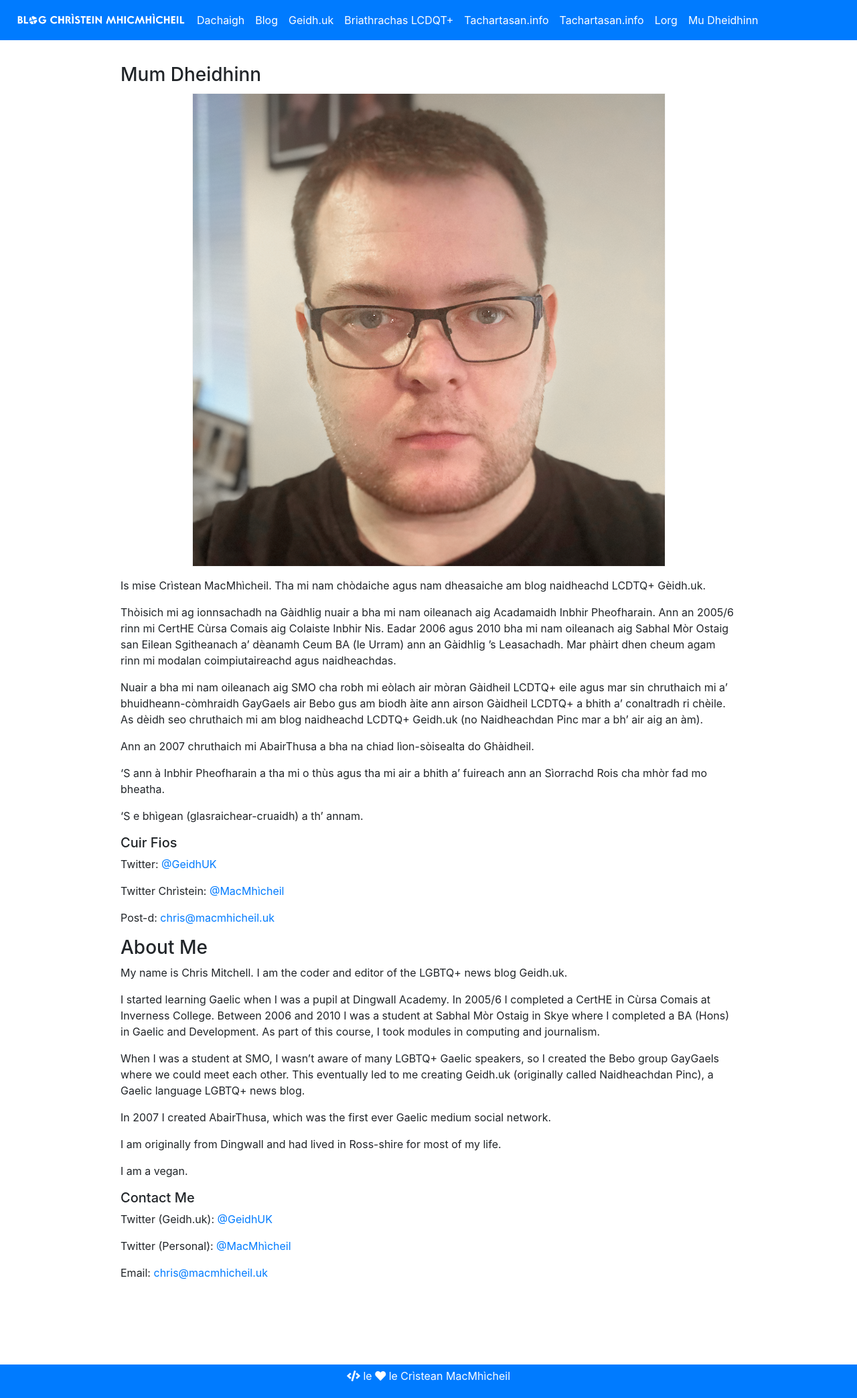
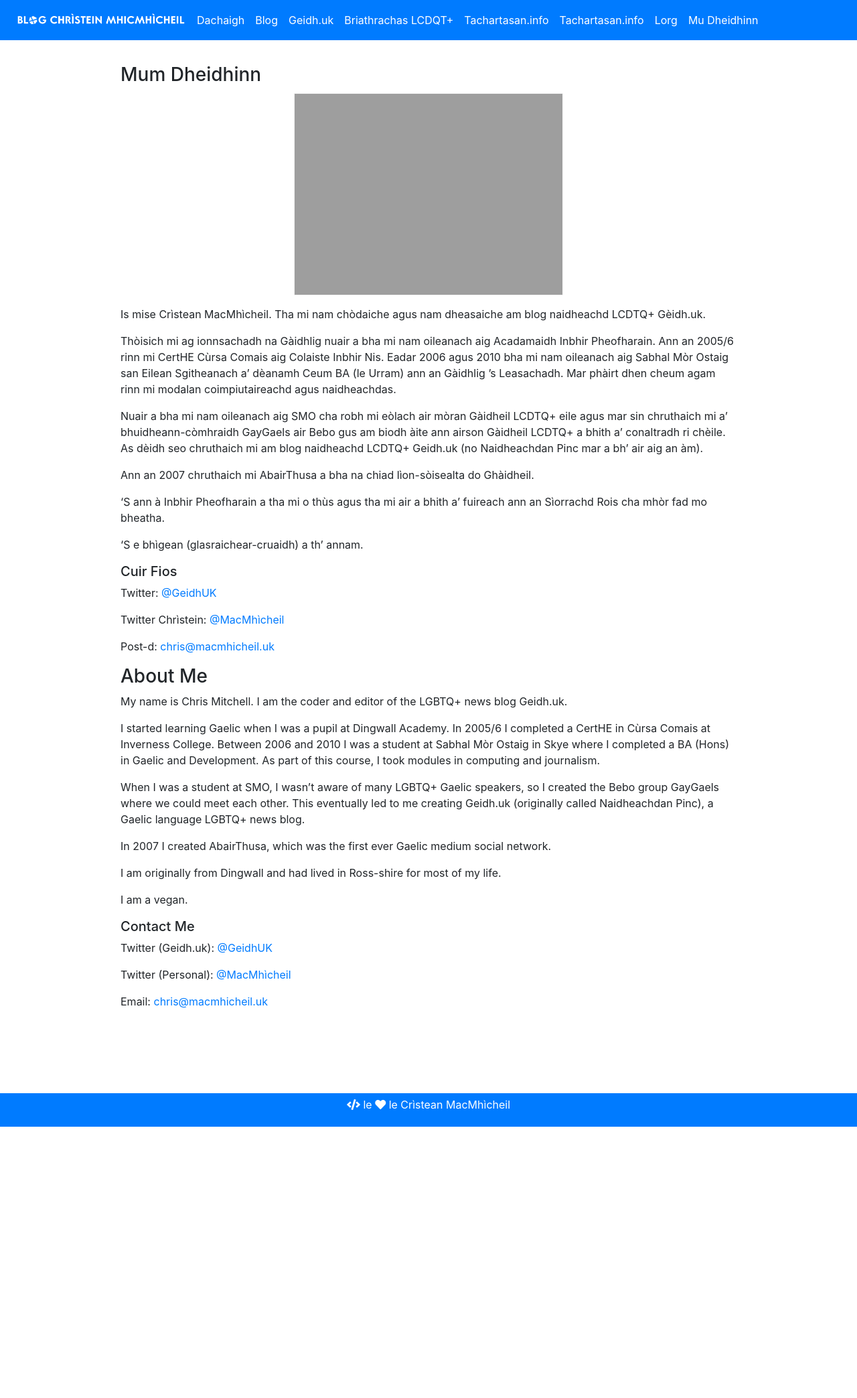
Before and after one commit to MacMhicheil/macmhicheil.github.io, a Jekyll site: the page built from mu-dheidhinn.md, in a window 1280 px wide. Shown: the whole page at 67% size. Built offline with Jekyll 4.4.1, drawn with Linux system fonts in a browser that asks for light colours; nearby versions of some CDN libraries; after the commit the page ends 1682 px from its top, so only the background shows below that.

Commit message:
Update mu-dheidhinn.md

```diff
--- a/mu-dheidhinn.md
+++ b/mu-dheidhinn.md
@@ -4,7 +4,7 @@
 permalink: /mu-dheidhinn/
 ---
 
-![](/images/Cristean_MacMhicheil.png){:.index-image}
+![](/images/Cristean_MacMhicheil.png =200){:.index-image}
 
 Is mise Crìstean MacMhìcheil. Tha mi nam chòdaiche agus nam dheasaiche am blog naidheachd LCDTQ+ Gèidh.uk.
 
```
